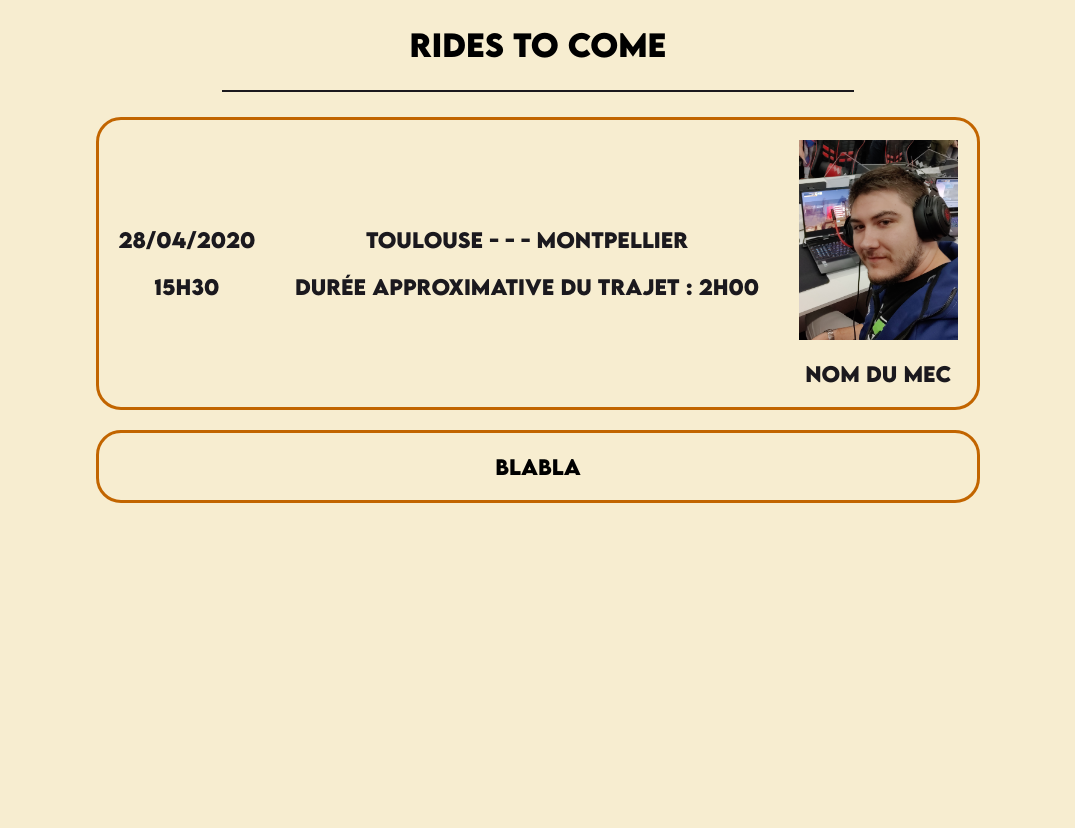
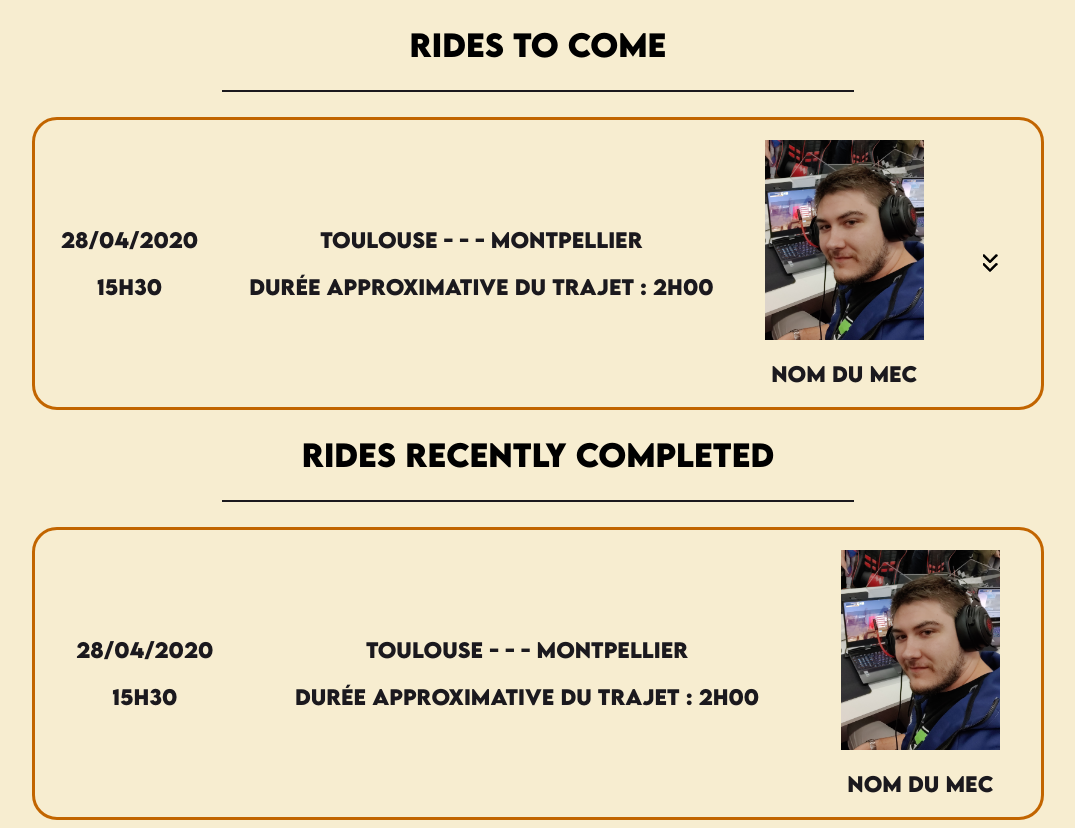
Before and after one commit to axlmk/Upssiride---Projet-Web-L3-STRI, a PHP site: page /HTML/my_rides in a window 1280 px wide. Shown: the part 75-903 px from the top of the page, without its empty margins (102-1177 px from the left). Before the commit the page ends 578 px from the top, so only its background shows below. Run offline with PHP 8.4, Linux system fonts and the light colour scheme.

Commit message:
maj CSS + complétion my_rides.php

```diff
--- a/HTML/my_rides.php
+++ b/HTML/my_rides.php
@@ -37,11 +37,69 @@
                     <p>Nom du mec</p>
                 </a>
             </div>
+
+            <div class="options">
+                <! -- option button -->
+                <div id="optButton" onclick="popMenu()">
+                    <img src="Pictures_site/bttn_opt.png" alt="Option button"></img>
+                </div>
+                <div id="menu_opt">
+                    <ul>
+                        <! -- Requète SQL dans php -->
+                        <! -- Si on est passager -->
+                        <li>Cancel</li>
+                        <! -- Si on est conducteur -->
+                        <li>Remove</li>
+                        <li>Modify</li>
+                        <li><a href="#">Participation request</a>
+                    </ul>
+                </div>
+
+            </div>
+
         </div>
 
 
+        <h2>Rides recently completed</h2>
+        <hr>
+
+        <! -- Un trajet -->
         <div class=ride>
-            <p>blabla</p>
+            <a href ="#">
+                <div class=info>
+                    <! -- Info à rentrer en php -->
+                    <p>28/04/2020</p>
+                    <p>15h30</p>
+                </div>
+            </a>
+
+            <a href="#">
+                <div class=rideResume>
+                    <! -- Info à rentrer en php -->
+                    <p>Toulouse - - - Montpellier</p>
+                    <p>Durée approximative du trajet : 2h00</p>
+                </div>
+            </a>
+
+            <div class=pic>
+                <! -- Info à rentrer en php -->
+                <a href="#">
+                    <img src="Pictures_site/test.jpg" alt="ppDriver">
+                    <p>Nom du mec</p>
+                </a>
+            </div>
+
         </div>
 
+
+
+        <! -- script popping menu -->
+        <script>
+            function popMenu() {
+                document.getElementById("menu_opt").style.display = 'block';
+            }
+        </script>
+
     </body>
+
+</HTML>
--- a/HTML/style/style.css
+++ b/HTML/style/style.css
@@ -1,6 +1,6 @@
 @font-face {
     font-family: 'LEMONMILK';
-    src: url("../font/otf/LEMONMILK-Bold.otf");
+    src: url("../../font/otf/LEMONMILK-Bold.otf");
 }
 
 html {
@@ -19,6 +19,10 @@ a {
     text-decoration: none;
     transition-property: color;
     transition-duration: 0.5s;
+}
+
+ul {
+    list-style: none;
 }
 
 a:hover{
@@ -73,8 +77,8 @@ hr{
 
 .ride{
     margin-top: 20px;
-    margin-left: 15%;
-    margin-right: 15%;
+    margin-left: 10%;
+    margin-right: 10%;
     float: none;
     border: 4px solid #C26500;
     border-radius: 25px;
@@ -103,6 +107,27 @@ hr{
     right: 0px;
 }
 
+.options{
+    width: 40px;
+    height: auto;
+    display: flex;
+    flex-direction: row;
+}
+
+.options img{
+    height: 30px;
+    width: 30px;
+}
+
+#menu_opt{
+    display: none;
+}
+
+#menu_opt li{
+    background-color: #E4AA4E;
+    border: 1px solid #1B191E;
+}
+
 #sponsor{
     margin-left: 15%;
     margin-right: 15%;
```
Also changed, not shown: HTML/Pictures_site/bttn_opt.png (added).
